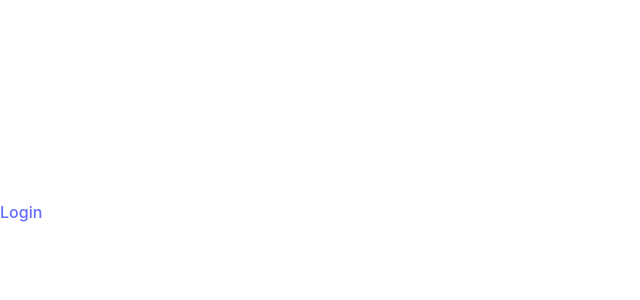
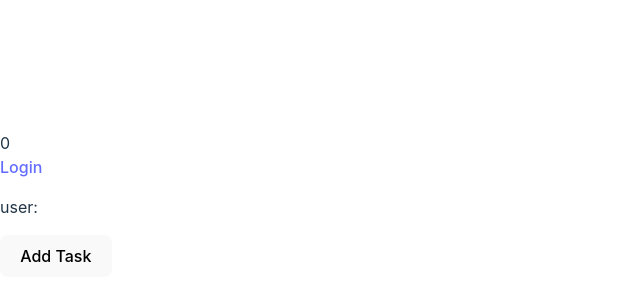
Before and after one commit to kundan842/React-18, a React (Vite) app in the folder state_management/: page / in a window 1280 px wide. Shown: the part 188-488 px from the top of the page, without its empty margins (0-640 px from the left). Built offline with nearby package versions, Linux system fonts and the light colour scheme; the HTML template or start-up script is replaced by a standard one.

Commit message:
useContetx implemented for data sharing

```diff
--- a/state_management/src/App.tsx
+++ b/state_management/src/App.tsx
@@ -1,10 +1,26 @@
-import { useState } from "react";
+import { useReducer, useState } from "react";
 import Counter from "./component/Counter";
 import TaskList from "./component/TaskList";
 import LoginStatus from "./component/LoginStatus";
+import taskReducer from "./reducers/taskReducer";
+import TaskContext from "./contexts/taskContext";
+import NavBar from "./component/NavBar";
+import HomePage from "./component/HomePage";
+import authReducer from "./reducers/authReducer";
+import AuthContext from "./contexts/authContext";
 
 function App() {
-  return <LoginStatus></LoginStatus>;
+  const [tasks, TaskDispatch] = useReducer(taskReducer, []);
+  const [user, AuthDispatch] = useReducer(authReducer, "");
+
+  return (
+    <AuthContext.Provider value={{ user, dispatch: AuthDispatch }}>
+      <TaskContext.Provider value={{ tasks, dispatch: TaskDispatch }}>
+        <NavBar></NavBar>
+        <HomePage></HomePage>
+      </TaskContext.Provider>
+    </AuthContext.Provider>
+  );
 }
 
 export default App;
--- a/state_management/src/component/LoginStatus.tsx
+++ b/state_management/src/component/LoginStatus.tsx
@@ -1,9 +1,9 @@
-import { useReducer, useState } from "react";
+import { useContext, useReducer, useState } from "react";
 import authReducer from "../reducers/authReducer";
+import AuthContext from "../contexts/authContext";
 
 const LoginStatus = () => {
-  // const [user, setUser] = useState('');
-  const [user, dispatch] = useReducer(authReducer, "");
+  const { user, dispatch } = useContext(AuthContext);
 
   if (user)
     return (
--- a/state_management/src/component/NavBar.tsx
+++ b/state_management/src/component/NavBar.tsx
@@ -1,9 +1,12 @@
-import LoginStatus from './LoginStatus';
+import { useContext } from "react";
+import LoginStatus from "./LoginStatus";
+import TaskContext from "../contexts/taskContext";
 
 const NavBar = () => {
+  const { tasks } = useContext(TaskContext);
   return (
     <nav className="navbar d-flex justify-content-between">
-      <span className="badge text-bg-secondary">4</span>
+      <span className="badge text-bg-secondary">{tasks.length}</span>
       <LoginStatus />
     </nav>
   );
--- a/state_management/src/component/TaskList.tsx
+++ b/state_management/src/component/TaskList.tsx
@@ -1,12 +1,15 @@
-import { useReducer, useState } from "react";
+import { useContext, useReducer, useState } from "react";
 import taskReducer from "../reducers/taskReducer";
+import TaskContext from "../contexts/taskContext";
+import AuthContext from "../contexts/authContext";
 
 const TaskList = () => {
   // const [tasks, setTasks] = useState<Task[]>([]);
-  const [tasks, dispatch] = useReducer(taskReducer, []);
-
+  const { tasks, dispatch } = useContext(TaskContext);
+  const { user } = useContext(AuthContext);
   return (
     <>
+      <p>user: {user}</p>
       <button
         onClick={() =>
           dispatch({
--- /dev/null
+++ b/state_management/src/contexts/authContext.ts
@@ -0,0 +1,10 @@
+import React,{ Dispatch } from "react";
+import { authAction } from "../reducers/authReducer";
+
+interface AuthContextType
+{
+    user: string,
+    dispatch: Dispatch<authAction>
+}
+const AuthContext =  React.createContext<AuthContextType>({} as AuthContextType)
+export default AuthContext
--- /dev/null
+++ b/state_management/src/contexts/taskContext.ts
@@ -0,0 +1,14 @@
+
+// define the task context or box type what kind of data it will share
+
+import { Task, TaskAction } from "../reducers/taskReducer";
+import React, { Dispatch } from "react";
+
+interface TaskContextType
+{
+    tasks: Task []
+    dispatch: Dispatch<TaskAction>
+}
+
+const TaskContext = React.createContext<TaskContextType>({} as TaskContextType)
+export default TaskContext;
--- a/state_management/src/reducers/authReducer.ts
+++ b/state_management/src/reducers/authReducer.ts
@@ -9,7 +9,7 @@
     type:"LOGOUT"
 }
 
-type authAction = LoginAction | LogoutAction
+export type authAction = LoginAction | LogoutAction
 
 const authReducer = (state:string, action:authAction) =>
 {
--- a/state_management/src/reducers/taskReducer.ts
+++ b/state_management/src/reducers/taskReducer.ts
@@ -2,12 +2,12 @@
 // in case of deltee type, task id need to pass
 // so there is two diffrent payload
 // so action will be union of two action
-interface Task {
+export interface Task {
     id: number;
     title: string;
   }
 
-interface AddTask
+export interface AddTask
 {
     type: 'ADD'
     task: Task
@@ -22,7 +22,7 @@
 
 // here user action will be either addtask or delete task with two diffrent payload
 
-type TaskAction = AddTask | DeleteTask
+export type TaskAction = AddTask | DeleteTask
 
 const taskReducer = (tasks:Task[], action:TaskAction) =>
 {
```
